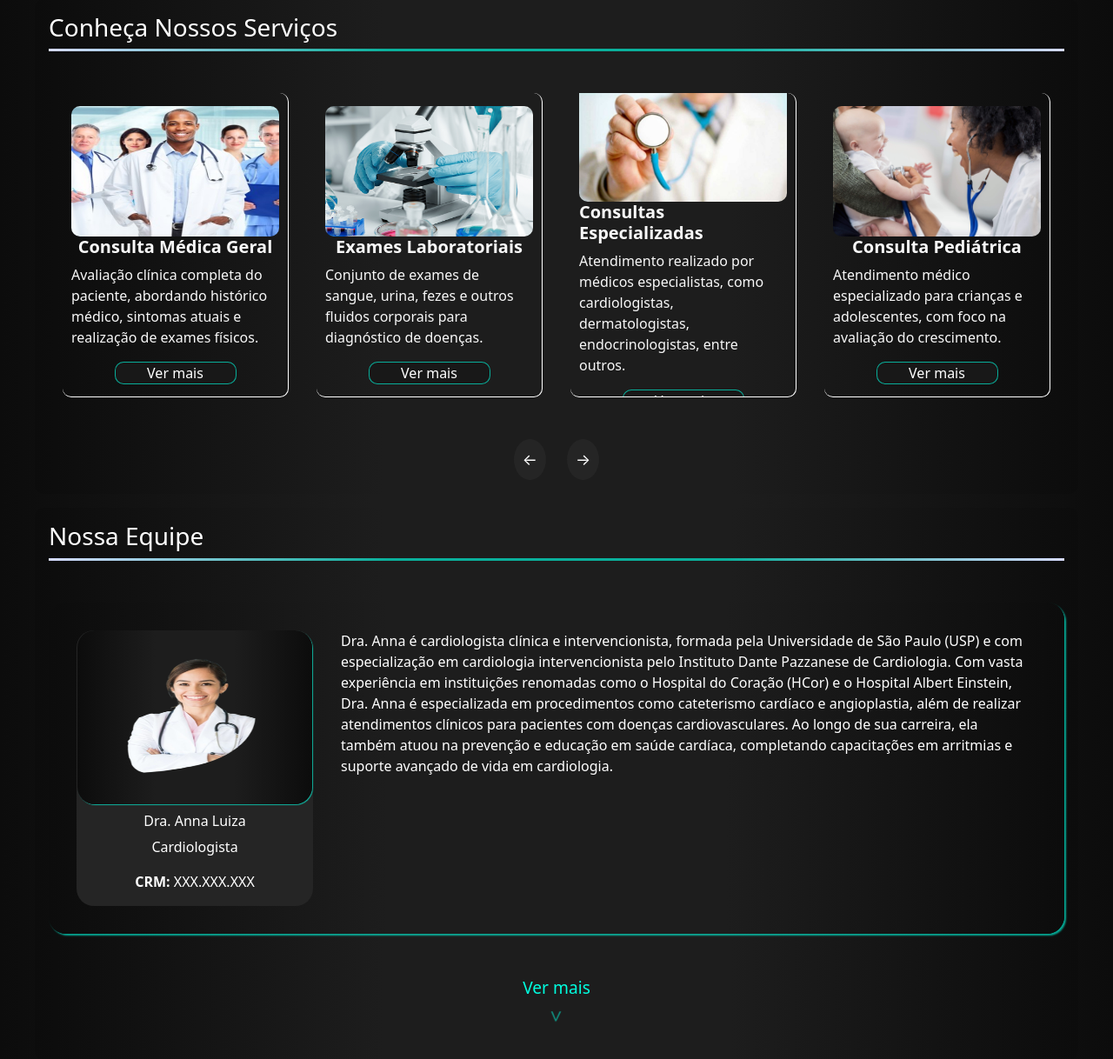
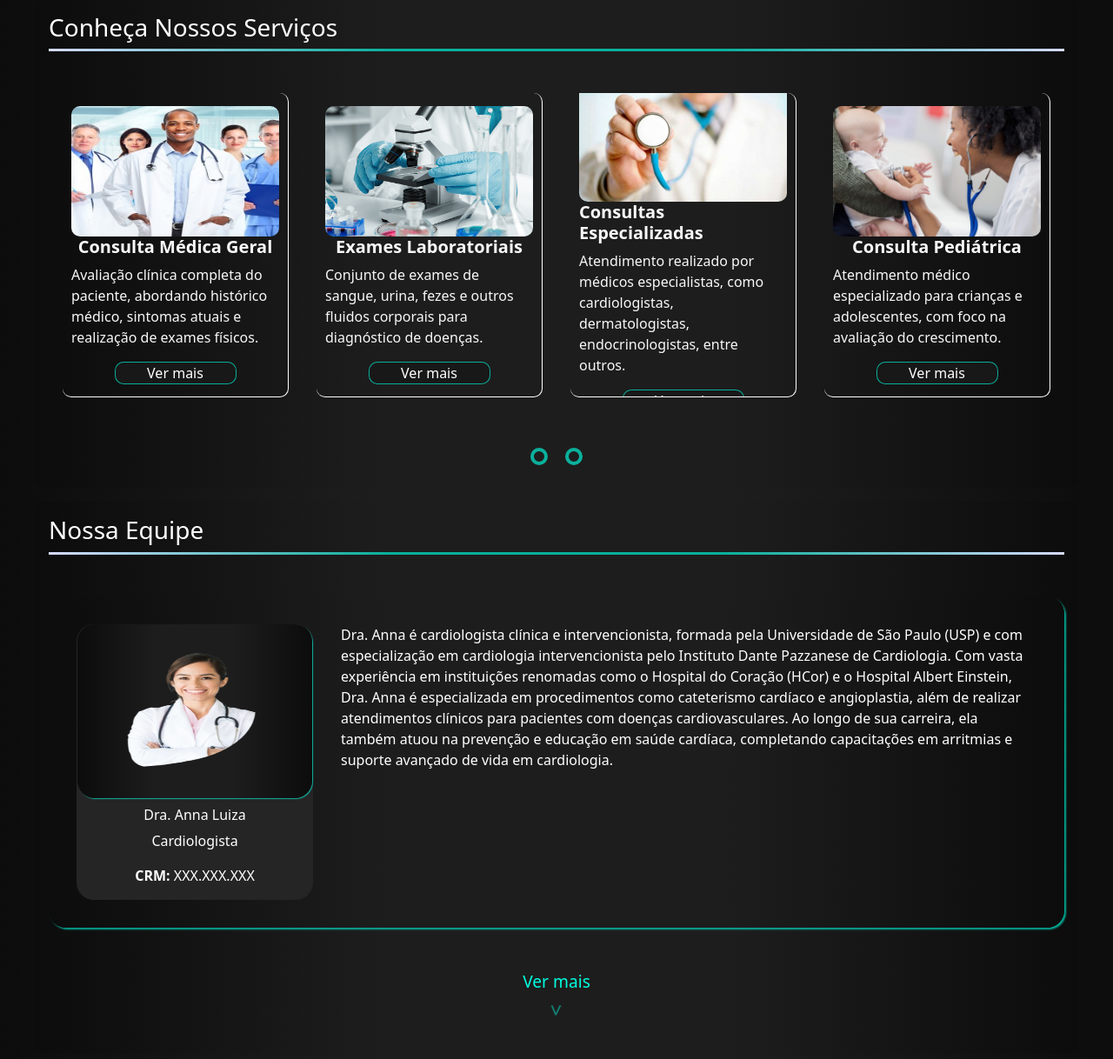
Before and after one commit to Guismx/system-medical, a PHP site: page / in a window 1280 px wide. Shown: the part 717-1935 px from the top of the page at 87% size. Run offline with PHP 8.4, Linux system fonts and the light colour scheme; the visitor is signed in with stand-in values (Sample User, id 1); data that the repository does not hold is empty.

Commit message:
new button

```diff
--- a/css/styles.css
+++ b/css/styles.css
@@ -83,22 +83,7 @@ body {
     height: 600px;
 }
 
-
-
-
-
-
-
-
-
-
-
-
-
-
-
 /* CARROUSEL DE SERVIÇOS */
-
 .container-servicos {
     color: rgb(255, 255, 255);
     background-color: transparent;
@@ -175,10 +160,6 @@ body {
     border-radius: 10px;
 }
 
-  .carousel-controls {
-    text-align: center;
-  }
-
 .card-index {
     display: flex;
     flex-direction: column;
@@ -209,16 +190,82 @@ body {
     border-radius: 10px;
     border: 1px solid #00ffe0a6;
 }
+.carousel-controls {
+    text-align: center;
+    display: flex;
+    justify-content: center;
+  }
 
 .carousel-controls button {
+    display: block;
+    position: relative;
+    width: 40px;
+    height: 40px;
+    overflow: hidden;
+    outline: none;
+    background-color: transparent;
+    cursor: pointer;
+    border: 0;
+}
+
+.carousel-controls .button-next:before,
+.carousel-controls .button-next:after {
+    content: "";
+    position: absolute;
     border-radius: 50%;
-    background-color: rgb(37, 37, 37);
-    color: white;
-    border: none;
-    padding: 10px;
-    margin: 0 10px;
-    cursor: pointer;
-    font-size: 18px;
+    inset: 10px;
+}
+
+.carousel-controls .button-next:before {
+    border: 4px solid #00ffe0a6;
+    transition: opacity 0.4s cubic-bezier(0.77, 0, 0.175, 1) 80ms,
+      transform 0.5s cubic-bezier(0.455, 0.03, 0.515, 0.955) 80ms;
+}
+
+.carousel-controls .button-next:after {
+    border: 4px solid #96daf0;
+    transform: scale(1.3);
+    transition: opacity 0.4s cubic-bezier(0.165, 0.84, 0.44, 1),
+      transform 0.5s cubic-bezier(0.25, 0.46, 0.45, 0.94);
+    opacity: 0;
+}
+
+.carousel-controls .button-next:hover:before,
+.carousel-controls .button-next:focus:before {
+    opacity: 0;
+    transform: scale(0.7);
+    transition: opacity 0.4s cubic-bezier(0.165, 0.84, 0.44, 1),
+      transform 0.5s cubic-bezier(0.25, 0.46, 0.45, 0.94);
+}
+
+.carousel-controls .button-next:hover:after,
+.carousel-controls .button-next:focus:after {
+    opacity: 1;
+    transform: scale(1);
+    transition: opacity 0.4s cubic-bezier(0.77, 0, 0.175, 1) 80ms,
+      transform 0.5s cubic-bezier(0.455, 0.03, 0.515, 0.955) 80ms;
+}
+
+.carousel-controls .button-next-box {
+    display: flex;
+    position: absolute;
+    top: 0;
+    left: 0;
+}
+
+.carousel-controls .button-next-elem {
+    display: block;
+    width: 20px;
+    height: 20px;
+    margin: 17px 18px 0 18px;
+    transform: rotate(180deg);
+    fill: #f0eeef;
+}
+
+.carousel-controls .button-next:hover .button-box,
+.carousel-controls .button-next:focus .button-box {
+    transition: 0.4s;
+    transform: translateX(-1px);
 }
 
 .carousel-controls button:hover {
@@ -359,9 +406,7 @@ body {
 .sobre-principal img {
     width: 25%;
 }
-.container-sobre {
-    width: 100%;
-}
+
 .container-into {
     max-width: 1200px;
     border-radius: 10px;
--- a/index.php
+++ b/index.php
@@ -1,10 +1,3 @@
-<!--
- https://uiverse.io/xopc333/modern-stingray-68
- https://uiverse.io/EcheverriaJesus/nasty-zebra-71
- https://uiverse.io/ArturCodeCraft/afraid-fish-22
-
--->
-
 <?php
 session_start();
 include('config.php');
@@ -133,7 +126,7 @@ if (isset($_SESSION['usuario'])) {
                         <!-- Verifica o nível de acesso do usuário -->
                         <?php if ($_SESSION['nivel_acesso'] != 'paciente'): ?>
                             <!-- Exibe o link "Painel Administrativo" para usuários não-pacientes -->
-                            <li><a class="dropdown-item" href="paineladm.php">Painél Administrativo</a></li>
+                            <li><a class="dropdown-item" href="paineladm.php">Painel Administrativo</a></li>
                         <?php endif; ?>
 
                         <!-- Link de logout -->
@@ -219,9 +212,18 @@ if (isset($_SESSION['usuario'])) {
   </div>
     <!--#COMENTÁRIO Navegação do Carrossel -->
     <div class="carousel-controls">
-      <button class="prev">←</button>
-      <button class="next">→</button>
+      <button class="prev button-next">
+        <span class="button-next-box">
+          <span class="button-next-elem"></span>
+        </span>
+      </button>
+      <button class="next button-next">
+        <span class="button-next-box">
+          <span class="button-next-elem"></span>
+        </span>
+      </button>
     </div>
+
   </div>
 </div>
 
```
Lines whose indentation alone changed are shown as unchanged.
